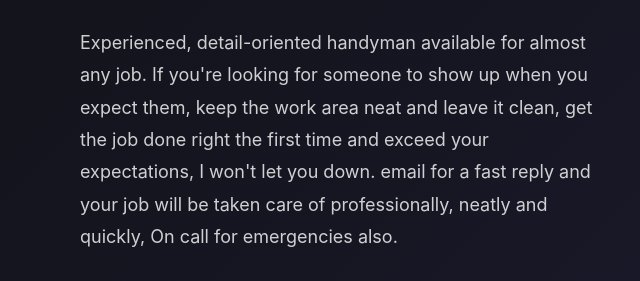
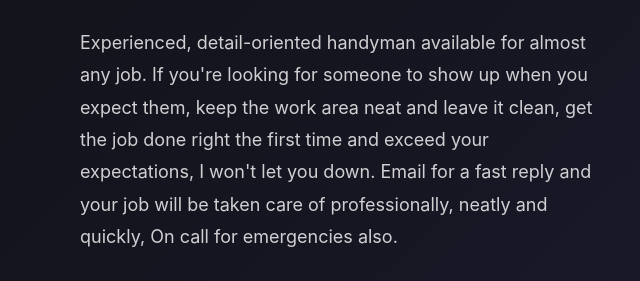
Before and after one commit to ByramDigitalMedia/Handyman_Services_01, a plain HTML site: page index.html in a window 1280 px wide. Shown: the part 1181-1462 px from the top of the page, 640-1280 px from the left. Drawn offline with Linux system fonts and the light colour scheme.

Commit message:
Correct email to Email in services description

```diff
--- a/index.html
+++ b/index.html
@@ -196,7 +196,7 @@ AUTHOR: BDM JP
                     <h3>Services Offered</h3>
                     <p>Experienced, detail-oriented handyman available for almost any job. If you're looking for someone
                         to show up when you expect them, keep the work area neat and leave it clean, get the job done
-                        right the first time and exceed your expectations, I won't let you down. email for a fast reply
+                        right the first time and exceed your expectations, I won't let you down. Email for a fast reply
                         and your job will be taken care of professionally, neatly and quickly, On call for emergencies
                         also.
                     </p>
```
